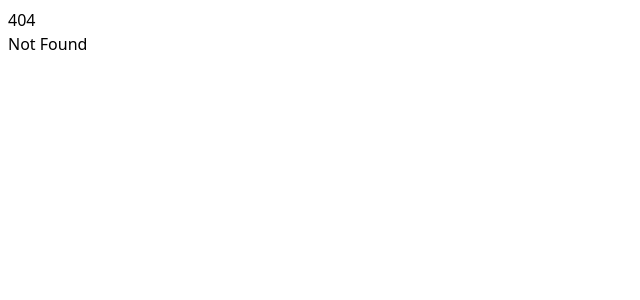
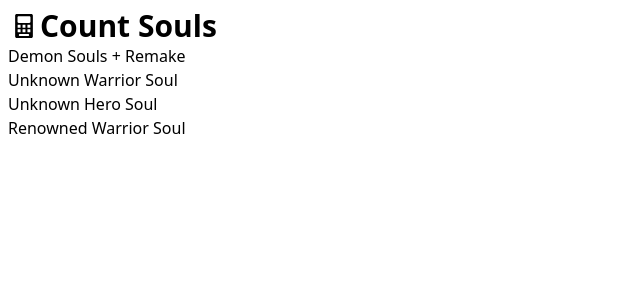
Before and after one commit to ElmarTalibzade/count-souls, a SvelteKit app: page /demonsouls in a window 1280 px wide. Before the commit this address had no page. Shown: the top 300 px of the page, without its empty margins (0-640 px from the left). Built offline with nearby package versions, Linux system fonts and the light colour scheme.

Commit message:
Added logic to iterate through souls

```diff
--- /dev/null
+++ b/src/components/common/calculator.svelte
@@ -0,0 +1,11 @@
+<script lang="ts">
+	import type Soul from 'models/soul';
+
+	export let souls: Soul[];
+</script>
+
+<div>
+	{#each souls as soul, i}
+		<div>{soul.name}</div>
+	{/each}
+</div>
--- /dev/null
+++ b/src/components/common/header.svelte
@@ -0,0 +1,10 @@
+<script lang="ts">
+	import logo from '../../assets/logo.svg';
+</script>
+
+<div class="flex items-stretch">
+	<img class="flex-none w-8 p-1" src={logo} />
+	<div class="flex-auto">
+		<h1 class="text-3xl font-bold">Count Souls</h1>
+	</div>
+</div>
--- /dev/null
+++ b/src/models/soul.ts
@@ -0,0 +1,4 @@
+export default interface Soul {
+	name: string;
+	value: number;
+}
--- a/src/routes/+layout.svelte
+++ b/src/routes/+layout.svelte
@@ -1,7 +1,9 @@
-<script>
+<script lang="ts">
 	import '../app.css';
+	import Header from '../components/common/header.svelte';
 </script>
 
 <div class="p-2">
+	<Header />
 	<slot />
 </div>
--- a/src/routes/+page.svelte
+++ b/src/routes/+page.svelte
@@ -1,5 +1,3 @@
-<h1 class="text-3xl font-bold">Count Souls</h1>
-
 <style lang="postcss">
 	:global(html) {
 		background-color: theme(colors.gray.100);
--- /dev/null
+++ b/src/routes/demonsouls/+page.svelte
@@ -0,0 +1,14 @@
+<script lang="ts">
+	import Calculator from '../../components/common/calculator.svelte';
+	import type Soul from 'models/soul';
+
+	const souls: Soul[] = [
+		{ name: 'Unknown Warrior Soul', value: 200 },
+		{ name: 'Unknown Hero Soul', value: 400 },
+		{ name: 'Renowned Warrior Soul', value: 800 }
+	];
+</script>
+
+<h1>Demon Souls + Remake</h1>
+
+<Calculator {souls} />
```
Also changed, not shown: tsconfig.json (+3 -6 lines), src/assets/logo.svg (added).
